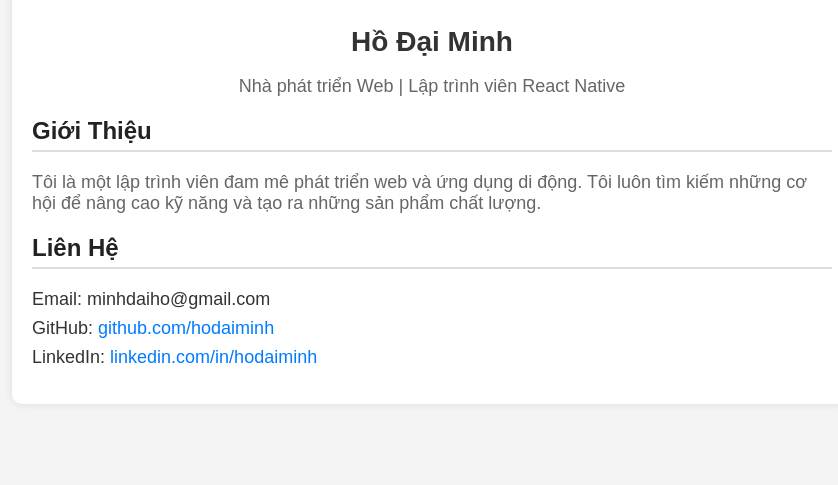
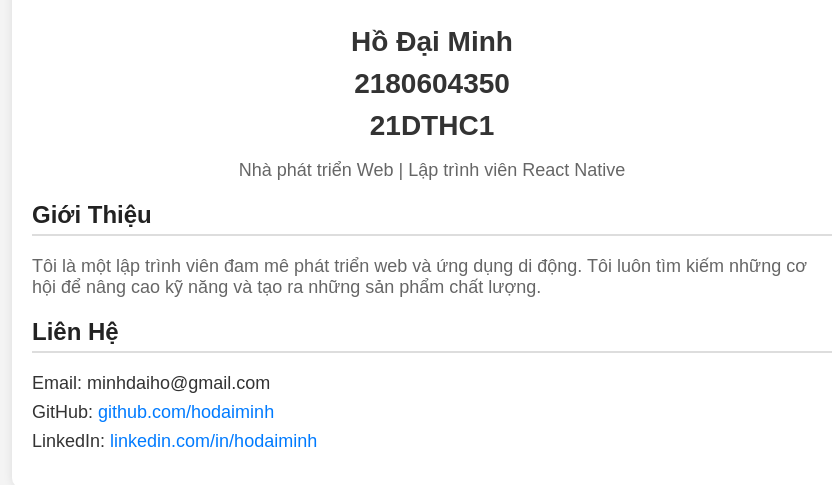
Before and after one commit to hattritlattich/hodaiminh.github.io, a plain HTML site: page index.html in a window 1280 px wide. Shown: the part 223-708 px from the top of the page, without its empty margins (208-1046 px from the left). Drawn offline with Linux system fonts and the light colour scheme.

Commit message:
Ho Dai Minh 1

```diff
--- a/index.html
+++ b/index.html
@@ -11,6 +11,8 @@
         <div class="profile">
             <img src="https://scontent.fhan5-7.fna.fbcdn.net/v/t39.30808-6/377447774_2509904075849981_1540361894434443076_n.jpg?_nc_cat=100&ccb=1-7&_nc_sid=6ee11a&_nc_eui2=AeHeahZMSbWdUzTRW2KtV69nUr3n_w6boudSvef_Dpui5y3rEOcR5Nq_st14k_br--8eV9VDMLLZG2y7knLQ6Hjw&_nc_ohc=N-Gn2dXaxhwQ7kNvgFOMjSF&_nc_oc=Adj7HQooLAFx3XGjVeTZAdhTjjFYbkZmqzOtwRQjJon6Q489ShNSZolLj1DQwjyG8fuWptMSCQvIOiwpdZIZqbBI&_nc_zt=23&_nc_ht=scontent.fhan5-7.fna&_nc_gid=AyLfmi7okjcGhx8CdQmjr7i&oh=00_AYCZigy592YjkDNe9W-uUSfCQvjRyJc1YPztzb17M82Feg&oe=67CEC758" alt="Ảnh cá nhân">
             <h1>Hồ Đại Minh</h1>
+            <h1>2180604350</h1>
+            <h1>21DTHC1</h1>
             <p>Nhà phát triển Web | Lập trình viên React Native</p>
         </div>
         <div class="info">
```
